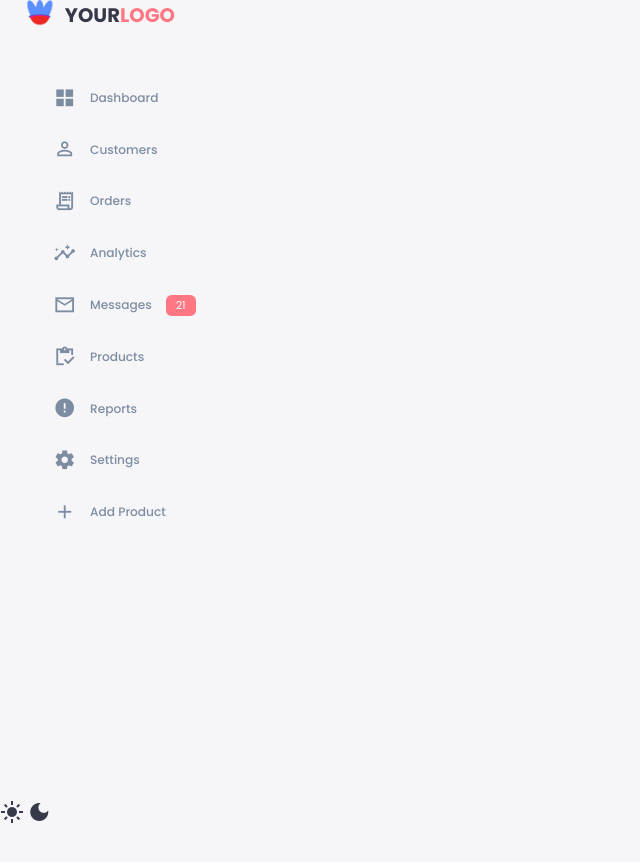
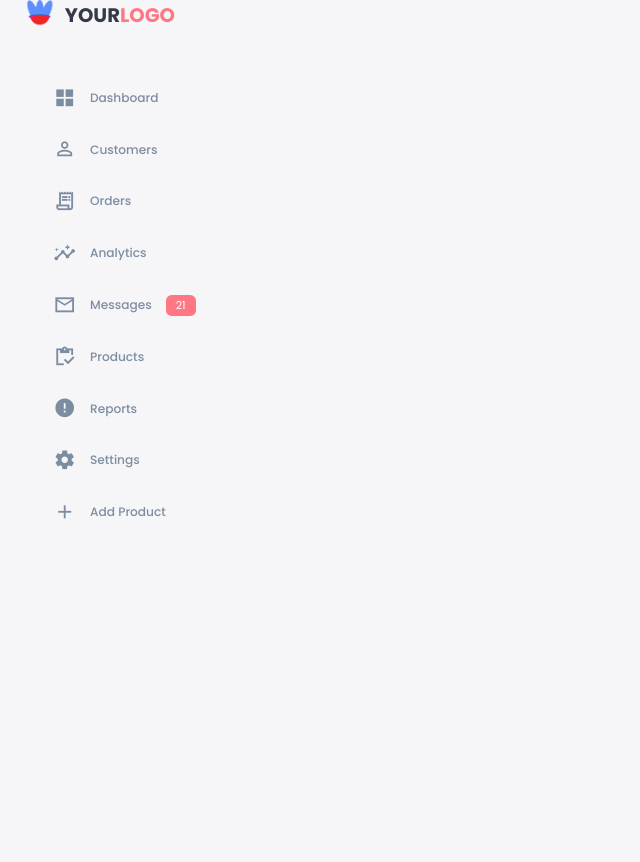
Before and after one commit to billyndroid/dashboard-example, a plain HTML site: page html/products.html in a window 1280 px wide. Shown: the top 862 px of the page, without its empty margins (0-640 px from the left). Drawn offline with Linux system fonts and the light colour scheme; files whose address does not match are found by name; a web font is replaced by a local one.

Commit message:
vgrgvjkr

```diff
--- a/html/products.html
+++ b/html/products.html
@@ -10,6 +10,7 @@
       <link rel="stylesheet" href="../styles/style.css">
 </head>
 <body>
+
     <div class="container">
         <aside class="top">
             <div class="logo">
@@ -75,10 +76,6 @@
 
         </aside>
     </div>
-</button>
-<div class="theme-toggler">
-    <span class="material-icons-sharp active">light_mode</span>
-    <span class="material-icons-sharp">dark_mode</span>
-</div>
+
 </body>
 </html>
```
